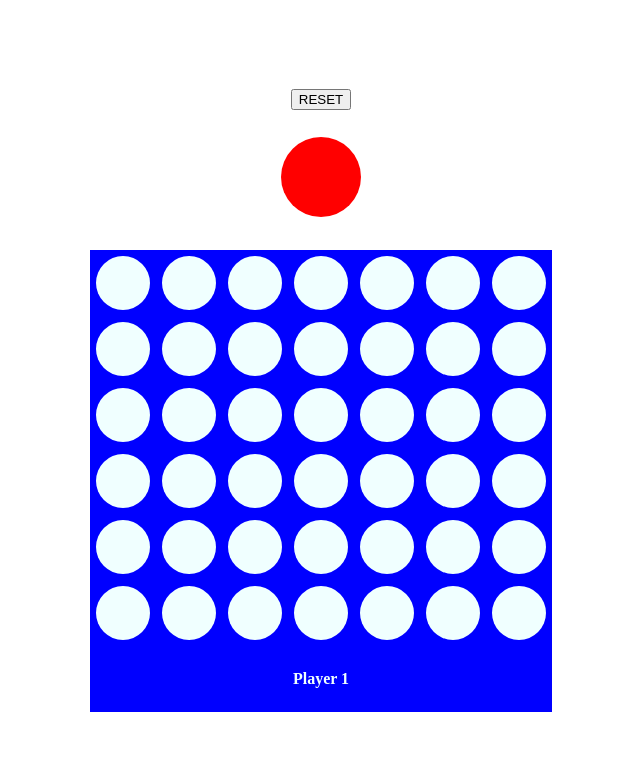
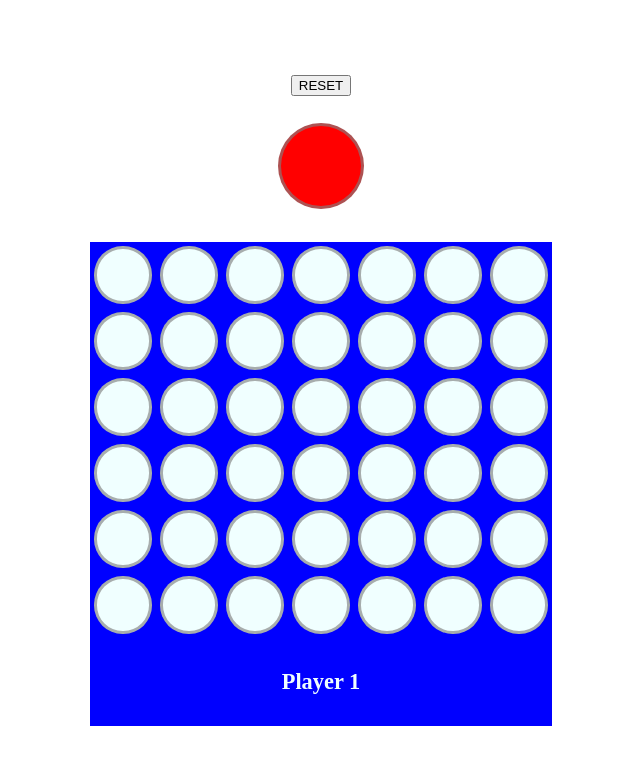
Before and after one commit to iv-lite/four-lines, an Angular app: page /board in a window 1280 px wide. Shown: the top 764 px of the page, without its empty margins (319-959 px from the left). Built offline with nearby package versions, Linux system fonts and the light colour scheme.

Commit message:
Added a little effect of border;

```diff
--- a/src/app/board/board.component.html
+++ b/src/app/board/board.component.html
@@ -15,7 +15,7 @@
     <tfoot>
         <tr>
             <td colspan="7">
-                <h4>Player {{ currentPlayer.id + 1 }}</h4>
+                <h4 *ngIf="winner == undefined">Player {{ currentPlayer.id + 1 }}</h4>
                 <p *ngIf="winner != undefined">
                     Player {{ winner.id + 1}} wins !
                 </p>
--- a/src/app/board/board.component.scss
+++ b/src/app/board/board.component.scss
@@ -22,6 +22,7 @@
                 .piece {
                     width: 5em;
                     height: 5em;
+                    border: 3px solid rgba(128, 128, 128, 0.644);
                     margin-bottom: 2em;
                 }
             }
@@ -43,10 +44,7 @@
             td {
                 color: azure;
 
-                h4 {
-                    text-align: center;
-                }
-                p {
+                h4, p {
                     text-align: center;
                     font-size: 1.4em;
                 }
@@ -57,11 +55,12 @@
 
 .piece {
     display: block;
-    width: 85%;
-    height: 85%;
+    width: 80%;
+    height: 80%;
     margin: auto;
     border-radius: 50%;
     background-color: azure;
+    border: 3px solid rgba(128, 128, 128, 0.644);
 }
 
 .piece.red {
```
